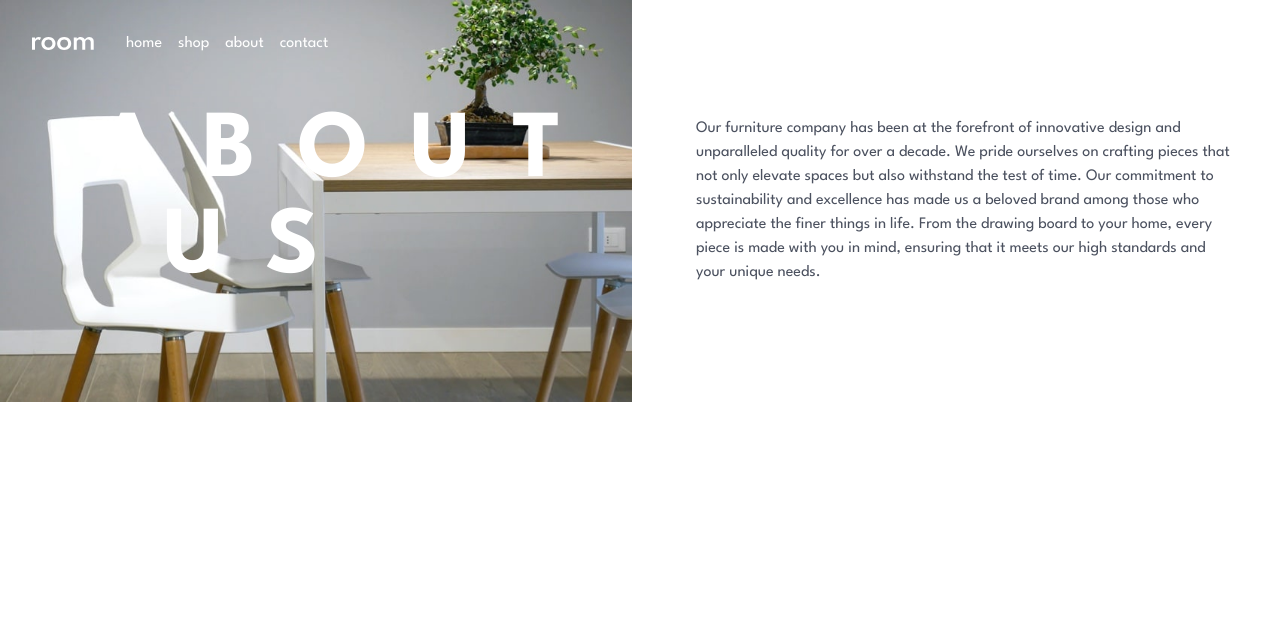
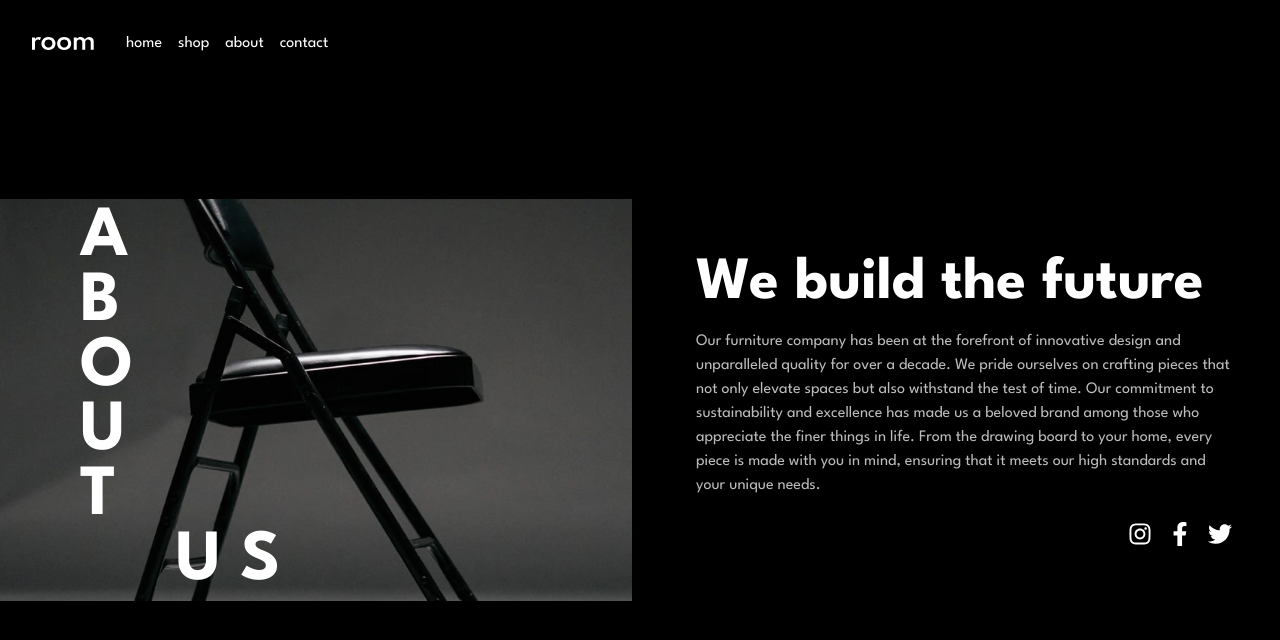
Before and after one commit to b-pieta/30days30projects, a React (Vite) app in the folder room-homepage-master/homepage-project/: page /about in a window 1280 px wide. Shown: the top 640 px of the page. Built offline with nearby package versions, Linux system fonts and the light colour scheme.

Commit message:
About section design

```diff
--- a/room-homepage-master/homepage-project/package.json
+++ b/room-homepage-master/homepage-project/package.json
@@ -12,6 +12,7 @@
   "dependencies": {
     "react": "^18.2.0",
     "react-dom": "^18.2.0",
+    "react-icons": "^5.0.1",
     "react-router-dom": "^6.22.1"
   },
   "devDependencies": {
--- a/room-homepage-master/homepage-project/src/components/About.jsx
+++ b/room-homepage-master/homepage-project/src/components/About.jsx
@@ -1,28 +1,50 @@
 import React from 'react';
-import desktopImageHero1 from '../assets/images/desktop-image-hero-1.jpg';
+import desktopImageHero3 from '../assets/images/desktop-image-hero-3.jpg';
+// Importing icons from React Icons
+import { FaInstagram, FaFacebookF, FaTwitter } from 'react-icons/fa';
 
 function AboutUsSection() {
   return (
+    <div className="flex flex-col justify-center min-h-screen bg-black">
       <section className="grid grid-cols-1 lg:grid-cols-2 gap-4 items-center">
         <div className="relative">
           <img
-          src={desktopImageHero1}
+            src={desktopImageHero3}
             alt="About Us"
             className="w-full h-full object-cover"
           />
-        <h1
-          className="absolute top-1/2 left-0 lg:left-20 transform -translate-y-1/2 text-white text-6xl lg:text-8xl font-bold"
-          style={{ letterSpacing: '0.5rem', paddingLeft: '1rem' }}
-        >
-          A B O U T &nbsp; U S
+          <div className="absolute top-1/2 left-20 transform -translate-y-1/2">
+            <h1 className="text-white text-6xl lg:text-7xl font-bold" style={{ lineHeight: '0.9' }}>
+              <span>A</span><br />
+              <span>B</span><br />
+              <span>O</span><br />
+              <span>U</span><br />
+              <span>T</span><br />
+              <span style={{ writingMode: 'horizontal-tb' }}> &nbsp; &nbsp;&nbsp; U S</span>
             </h1>
           </div>
+        </div>
         <div className="p-8 lg:p-12">
-        <p className="text-slate-900 opacity-75">
+          <h2 className="text-white text-4xl lg:text-6xl font-bold mb-4">
+            We build the future
+          </h2>
+          <p className="text-slate-50 opacity-75 mb-6">
             Our furniture company has been at the forefront of innovative design and unparalleled quality for over a decade. We pride ourselves on crafting pieces that not only elevate spaces but also withstand the test of time. Our commitment to sustainability and excellence has made us a beloved brand among those who appreciate the finer things in life. From the drawing board to your home, every piece is made with you in mind, ensuring that it meets our high standards and your unique needs.
           </p>
+          <div className="flex justify-end gap-4">
+            <a href="https://instagram.com" target="_blank" rel="noopener noreferrer" aria-label="Instagram">
+              <FaInstagram className="text-white text-2xl hover:text-gray-400" />
+            </a>
+            <a href="https://facebook.com" target="_blank" rel="noopener noreferrer" aria-label="Facebook">
+              <FaFacebookF className="text-white text-2xl hover:text-gray-400" />
+            </a>
+            <a href="https://twitter.com" target="_blank" rel="noopener noreferrer" aria-label="Twitter">
+              <FaTwitter className="text-white text-2xl hover:text-gray-400" />
+            </a>
+          </div>
         </div>
       </section>
+    </div>
   );
 }
 
```
Also changed, not shown: 1 other file (tests, documents, lock files or other folders). Lines whose indentation alone changed are shown as unchanged.
